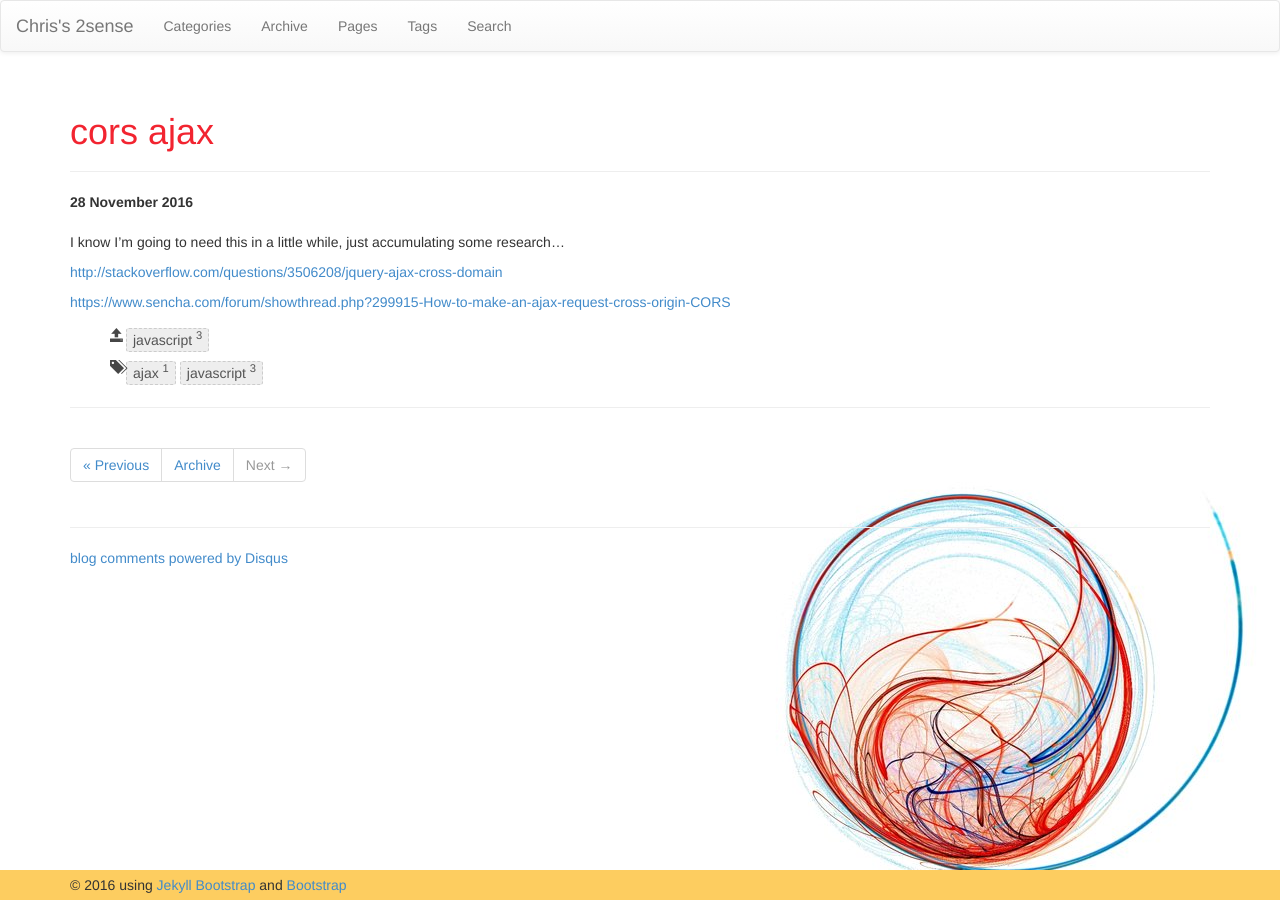
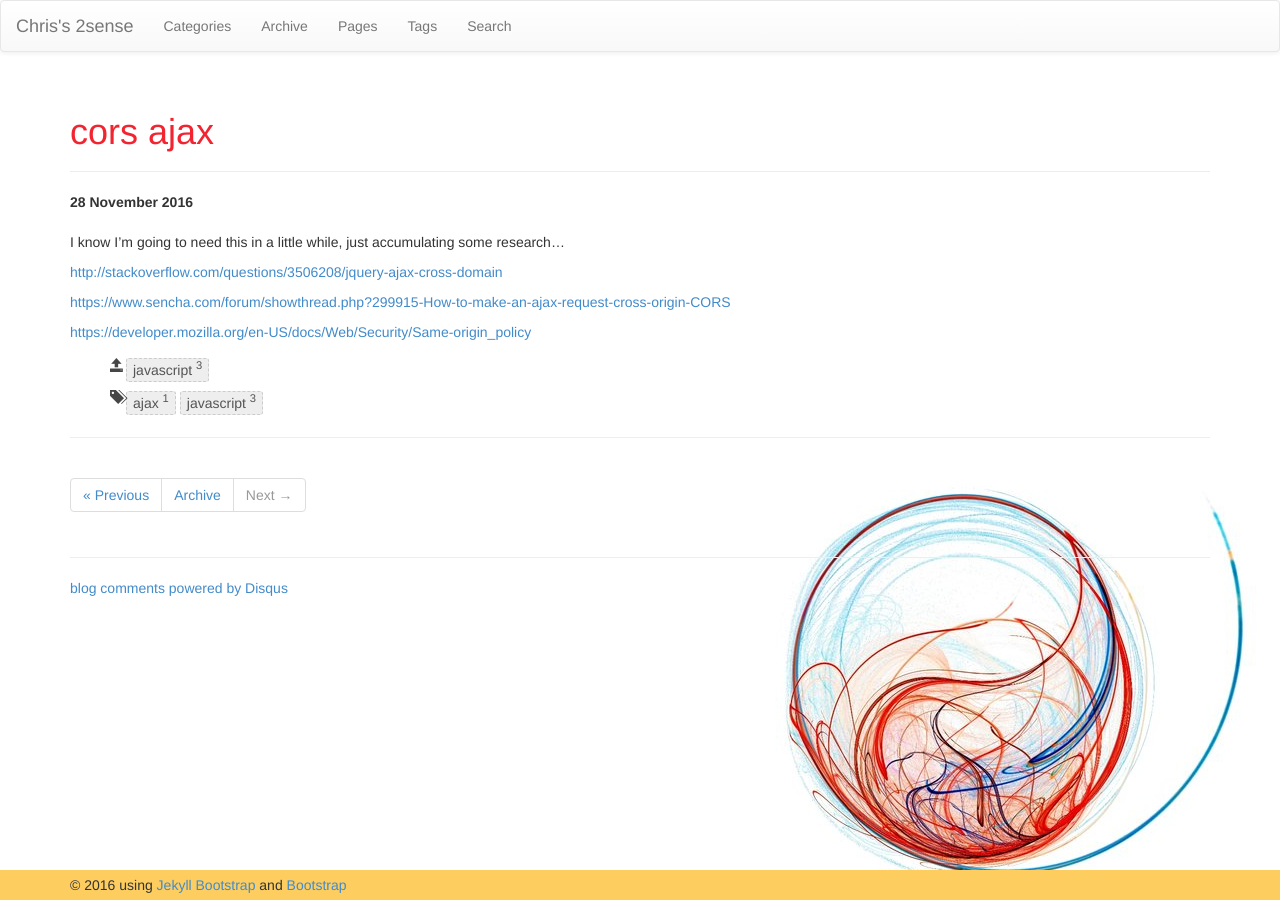
Before and after one commit to faizanvahevaria/chrisamow.github.io, a Jekyll site: the page built from _posts/2016-11-28-cors-ajax.md, in a window 1280 px wide. Built offline with Jekyll 4.4.1, drawn with Linux system fonts in a browser that asks for light colours; nearby versions of some CDN libraries; comment, search, counter and statistics services are not loaded.

Commit message:
blog content

```diff
--- a/_posts/2016-11-28-cors-ajax.md
+++ b/_posts/2016-11-28-cors-ajax.md
@@ -12,3 +12,5 @@ I know I'm going to need this in a little while, just accumulating some research
 <http://stackoverflow.com/questions/3506208/jquery-ajax-cross-domain>
 
 <https://www.sencha.com/forum/showthread.php?299915-How-to-make-an-ajax-request-cross-origin-CORS>
+
+<https://developer.mozilla.org/en-US/docs/Web/Security/Same-origin_policy>
```
